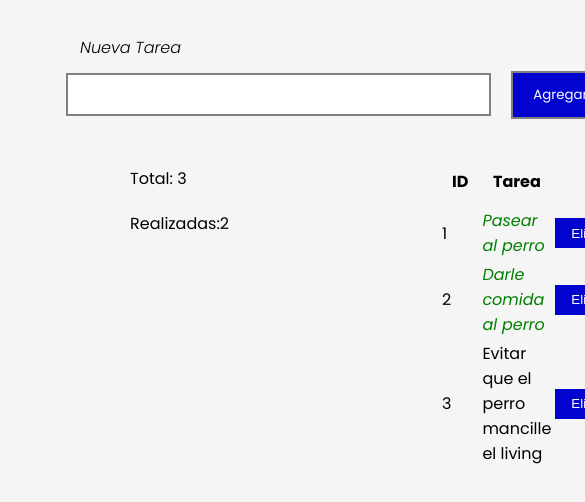
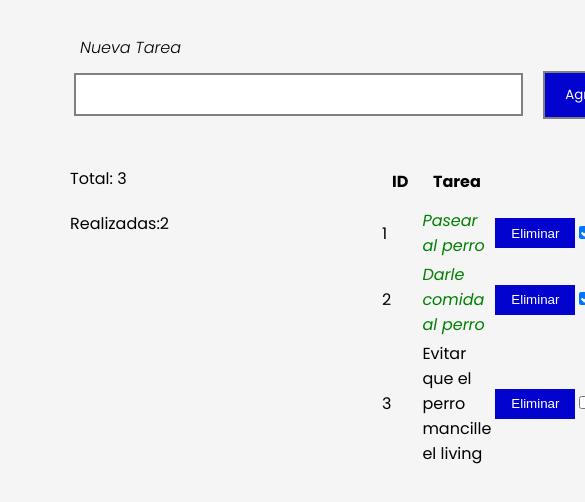
Before and after one commit to BastianFS/desafioToDoList, a plain HTML site: page index.htm in a window 390 px wide. Shown: the top 502 px of the page, 585 px wide, since content can reach past the window. Drawn offline with Linux system fonts and the light colour scheme.

Commit message:
Comments

```diff
--- a/assets/css/style.css
+++ b/assets/css/style.css
@@ -125,6 +125,13 @@ body{
 
 /*contenedores*/
 
+.grid-container {
+  display: grid;
+  grid-template-columns: 1fr;
+  gap: 20px;
+  padding: 20px;
+}
+
 .big-box{
     display: flex;
     flex-direction: column;
@@ -145,24 +152,21 @@ body{
 .left-box{
     display: flex;
     flex-direction: column;
-    padding-left: 100px;
+    padding-left: 200px;
 }
 .right-box{
     display: flex;
     flex-direction: column;
     justify-content: center;
     align-items: center;
-}
-.top-ul{
-    display: flex;
-    gap: 10px;
+    padding-right: 50px;
 }
 
 
 /*top-box*/
 .p-nueva-tarea{
     padding: 5px;
-    padding-left: 110px;
+    padding-left: 210px;
     font-weight: 300;
     font-style: italic;
 }
@@ -205,12 +209,25 @@ body{
     color: green;
     font-style: italic;
 }
-
+/*Tamaño Tablet*/
 @media (max-width: 768px) {
   .grid-container {
-      grid-template-columns: 1fr;
+      grid-template-columns: auto-fit;
   }
+  .big-box{
+    padding-top: 10px;
+  }
+    .p-nueva-tarea{
+      padding-left: 70px;
+  }
+    .left-box{
+      padding-left: 60px;
+    }
+    .right-box{
+      padding-right: 100px;
+    }
 }
+/*Tamaño Smartphone*/
 @media (max-width: 480px) {
   .grid-container{
     grid-template-columns: auto-fit;
@@ -222,10 +239,10 @@ body{
   .p-nueva-tarea{
     padding-left: 60px;
 }
+  .left-box{
+    padding-left: 40px;
+  }
+  .right-box{
+    padding-right: 100px;
+  }
 }
-.grid-container {
-  display: grid;
-  grid-template-columns: 1fr;
-  gap: 20px;
-  padding: 20px;
-}
--- a/assets/js/script.js
+++ b/assets/js/script.js
@@ -1,16 +1,19 @@
-
+//constantes
 const inputTarea = document.getElementById('inputText')
 const btnTarea = document.getElementById('btnAgregar')
 const btnEliminar = document.getElementById('btn-eliminar')
 const cuentaTareas = document.getElementById('total-span')
 const cuentaTareasCompletado = document.getElementById('realizadas-span')
 const tableBody = document.getElementById('table-body')
+
+//asignar valores iniciales al arreglo tareas[]
 let tareas = [
     {id: 1, tarea: "Pasear al perro", completado: true},
     {id: 2, tarea: "Darle comida al perro", completado: true},
     {id: 3, tarea: "Evitar que el perro mancille el living", completado:false}
 ]
 
+//funcion para actualizar la tabla con los valores de tarea[]
 function renderList(tareas){
     let html = ""
     for (let tarea of tareas) {
@@ -21,18 +24,23 @@ function renderList(tareas){
                 <td><input type="checkbox" onchange="check(this,${tarea.id})" ${tarea.completado ? 'checked' : ''}>
                 </tr>`;
         }
-        cuentaTareas.textContent = ` ${tareas.length}`;
         tableBody.innerHTML = html;
 
+        //Contador de tareas
+        cuentaTareas.textContent = ` ${tareas.length}`;
+
+        //Contador de tareas completadas
         let filterCompletado = tareas.filter((tarea) =>tarea.completado === true);
         cuentaTareasCompletado.textContent = `${filterCompletado.length}`;
     }
-
+//funcion para eliminar tareas
 function eliminar(id){
     const index = tareas.findIndex((ele) =>ele.id == id)
     tareas.splice(index, 1)
     renderList(tareas)
 }
+
+//funcion que cambia la propiedad tarea.completado dependiendo de checkbox.checked
 function check(checkbox,id){
     const index = tareas.findIndex((ele) =>ele.id == id)
     if (checkbox.checked){
@@ -42,14 +50,14 @@ function check(checkbox,id){
         tareas[index].completado = false
     }
     renderList(tareas)
-    console.log(checkbox.cheked)
-    console.log(tareas[index].completado)
 }
 
+//activa renderlist() al cargar la página
 document.addEventListener('DOMContentLoaded', function(){
     renderList(tareas)
 });
 
+//agrega tareas al clickear btnAgregar
 btnTarea.addEventListener("click", () => {
     const tareaNueva = inputTarea.value
     console.log(tareaNueva)
```
